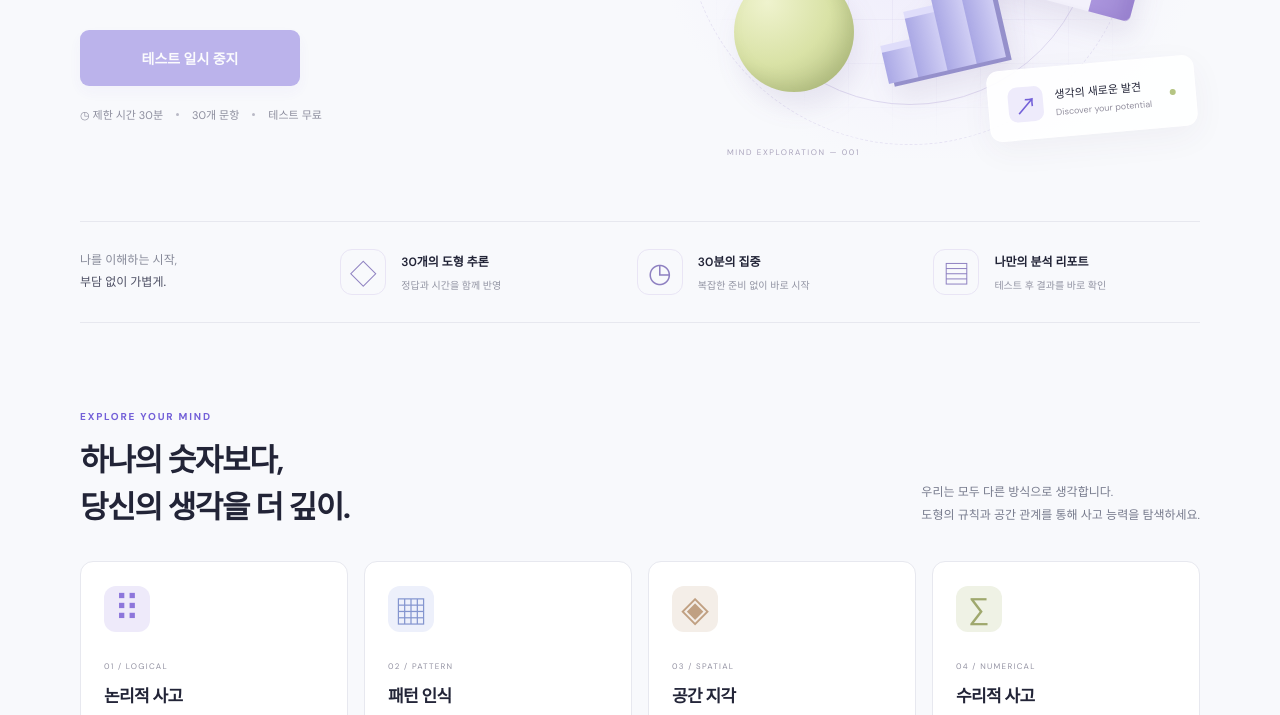
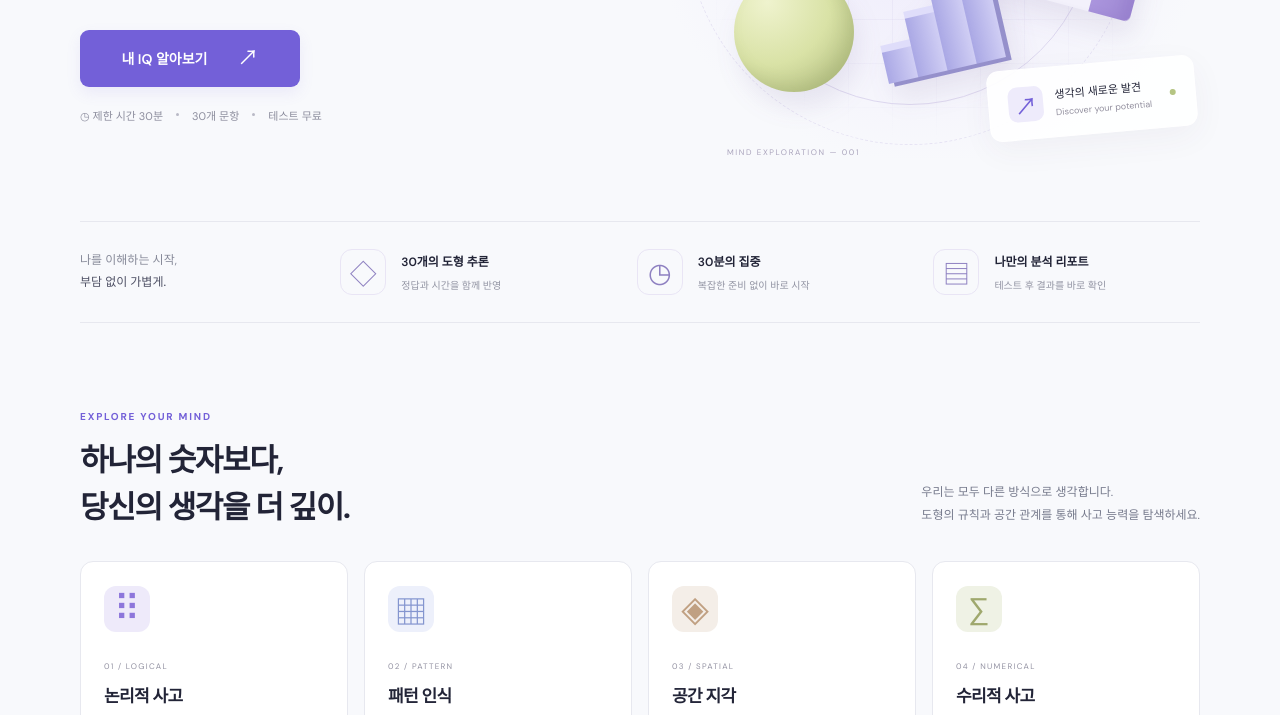
Before and after one commit to SecondBox777/WhiteFlower2, a website with bundled scripts: page index.html in a window 1280 px wide. Shown: the part 469-1184 px from the top of the page. Built offline with nearby package versions, Linux system fonts and the light colour scheme.

Commit message:
Resume tests reports email and report exports

```diff
--- a/app.js
+++ b/app.js
@@ -7,9 +7,9 @@ document.querySelectorAll('[data-question-count]').forEach(item => { item.textCo
 document.querySelector('meta[name="description"]').content = `${questions.length}문항, 30분. AI가 측정하는 당신의 IQ는... 합성 모형 기반 테스트.`;
 
 // Temporary pause; set false together with wrangler.jsonc TESTING_PAUSED to resume.
-const TESTING_PAUSED = true;
+const TESTING_PAUSED = false;
 // Set false together with wrangler.jsonc REPORTS_PAUSED to resume reports.
-const REPORTS_PAUSED = true;
+const REPORTS_PAUSED = false;
 
 const dialog = document.querySelector('#flow-dialog');
 const content = document.querySelector('#flow-content');
--- a/index.html
+++ b/index.html
@@ -8,7 +8,7 @@
   <title>Mindscope — AI가 측정하는 당신의 IQ는...</title>
   <link rel="icon" type="image/svg+xml" href="/favicon.svg" />
   <link rel="stylesheet" href="/style.css" />
-  <script type="module" src="/app.js?v=paused-20261006"></script>
+  <script type="module" src="/app.js?v=resumed-20261007"></script>
 </head>
 <body>
   <header class="header"><a href="#" class="brand" aria-label="Mindscope 홈"><span class="brand-icon">m<span>✳</span></span>mindscope<span class="brand-dot">.</span></a><nav aria-label="메인 메뉴"><a href="#about">테스트 소개</a><a href="#report">결과 리포트</a><a href="#faq">자주 묻는 질문</a></nav><button class="button nav-cta" data-start>테스트 시작 <span>↗</span></button></header>
@@ -24,7 +24,7 @@
     <section class="faq-section wrap" id="faq"><div><span class="eyebrow">GOOD TO KNOW</span><h2>궁금한 점이 있나요?</h2></div><div class="faq-list"><details><summary>테스트는 무료인가요?<span>+</span></summary><p><span data-question-count>30</span>문항 테스트와 결과 확인은 현재 무료입니다. 테스트를 마친 후 성인 확인란을 체크하고 리포트를 요청하면 이 화면에서 결과를 확인할 수 있습니다.</p></details><details><summary>공인된 IQ 검사인가요?<span>+</span></summary><p>아니요. 이 테스트는 사고 패턴을 탐색하는 참고용 콘텐츠로, 표준화된 IQ 검사나 전문적인 심리 평가를 대체하지 않습니다. IQ 추정값은 확률 모형으로 생성한 합성·예비 자료에 기반하며, 실제 응시자로 검증된 IQ 규준이 아닙니다.</p></details><details><summary>결과는 어떻게 받아보나요?<span>+</span></summary><p>완료하거나 30분이 종료되면 리포트를 요청할 수 있습니다. AI 생성 중 안내가 표시되며, 완료되면 전체 보고서를 화면에서 읽을 수 있습니다. 사진 저장·공유가 가능하고 이메일 발송은 별도로 요청할 수 있습니다.</p></details><details><summary>중간에 쉬거나 답을 바꿀 수 있나요?<span>+</span></summary><p>제출 전에는 이전 문항으로 돌아가 답을 바꿀 수 있습니다. 제한 시간은 30분이며 창을 닫거나 탭을 이동해도 계속 진행됩니다. 새로고침하면 현재 응답과 시간이 초기화됩니다.</p></details></div></section>
     <section class="bottom-cta wrap"><div><span class="eyebrow">YOUR MIND HAS MORE TO SHOW.</span><h2>아직 발견하지 못한 나를 만나보세요.</h2></div><button class="button primary" data-start>무료로 테스트 시작 <span>↗</span></button></section>
   </main>
-  <footer class="footer wrap"><div><a href="#" class="brand">mindscope.</a><p>당신의 가능성을 발견하는 작은 시작.</p></div><div><span>© 2026 Mindscope. All rights reserved.</span><p>인지 능력 탐색을 위한 참고용 콘텐츠입니다. · 서비스 프로토타입</p><p role="status">테스트와 결과 리포트 기능은 현재 일시 중지되어 있습니다.</p><p>본 서비스는 만 18세 이상 성인을 대상으로 합니다.</p><p lang="en">For adults aged 18 and over.<br>This test is intended for entertainment and self-exploration purposes and is not a clinical or medical assessment.</p><details id="terms"><summary>이용약관 · 이용 대상 및 목적</summary><p>본 서비스는 만 18세 이상 성인을 대상으로 합니다. 만 18세 미만은 서비스를 이용하거나 결과를 구매할 수 없습니다. AI 보고서 요청 또는 결과 구매 전 만 18세 이상임을 확인해야 합니다.</p><p>본 테스트는 오락과 자기 탐색을 위한 참고용 콘텐츠이며 임상적·의학적 평가가 아닙니다. 공인된 IQ 검사나 전문적인 심리·의료 평가를 대체하지 않습니다.</p></details><p id="ai-data-notice">AI 보고서 생성을 요청하면 시험 결과를 OpenAI에 전송하는 데 동의한 것으로 간주합니다. 선택 답안, 풀이 시간, 채점 결과와 분석 통계를 보고서 작성에 사용하며 이름·이메일은 전송하지 않습니다. AI 보고서를 요청할 때만 전송됩니다. 이메일 발송을 요청하면 이메일 주소와 생성된 보고서를 Resend에 전달합니다.</p></div></footer>
+  <footer class="footer wrap"><div><a href="#" class="brand">mindscope.</a><p>당신의 가능성을 발견하는 작은 시작.</p></div><div><span>© 2026 Mindscope. All rights reserved.</span><p>인지 능력 탐색을 위한 참고용 콘텐츠입니다. · 서비스 프로토타입</p><p>본 서비스는 만 18세 이상 성인을 대상으로 합니다.</p><p lang="en">For adults aged 18 and over.<br>This test is intended for entertainment and self-exploration purposes and is not a clinical or medical assessment.</p><details id="terms"><summary>이용약관 · 이용 대상 및 목적</summary><p>본 서비스는 만 18세 이상 성인을 대상으로 합니다. 만 18세 미만은 서비스를 이용하거나 결과를 구매할 수 없습니다. AI 보고서 요청 또는 결과 구매 전 만 18세 이상임을 확인해야 합니다.</p><p>본 테스트는 오락과 자기 탐색을 위한 참고용 콘텐츠이며 임상적·의학적 평가가 아닙니다. 공인된 IQ 검사나 전문적인 심리·의료 평가를 대체하지 않습니다.</p></details><p id="ai-data-notice">AI 보고서 생성을 요청하면 시험 결과를 OpenAI에 전송하는 데 동의한 것으로 간주합니다. 선택 답안, 풀이 시간, 채점 결과와 분석 통계를 보고서 작성에 사용하며 이름·이메일은 전송하지 않습니다. AI 보고서를 요청할 때만 전송됩니다. 이메일 발송을 요청하면 이메일 주소와 생성된 보고서를 Resend에 전달합니다.</p></div></footer>
   <dialog id="flow-dialog" aria-labelledby="flow-title"><button class="close-button" id="close-dialog" aria-label="닫기">×</button><div id="flow-content"></div></dialog>
   <noscript><p class="noscript">테스트를 진행하려면 브라우저에서 JavaScript를 활성화해 주세요.</p></noscript>
 </body>
```
Also changed, not shown: docs/resend-email.md (+1 -1 lines), README.md, 2 other files.
